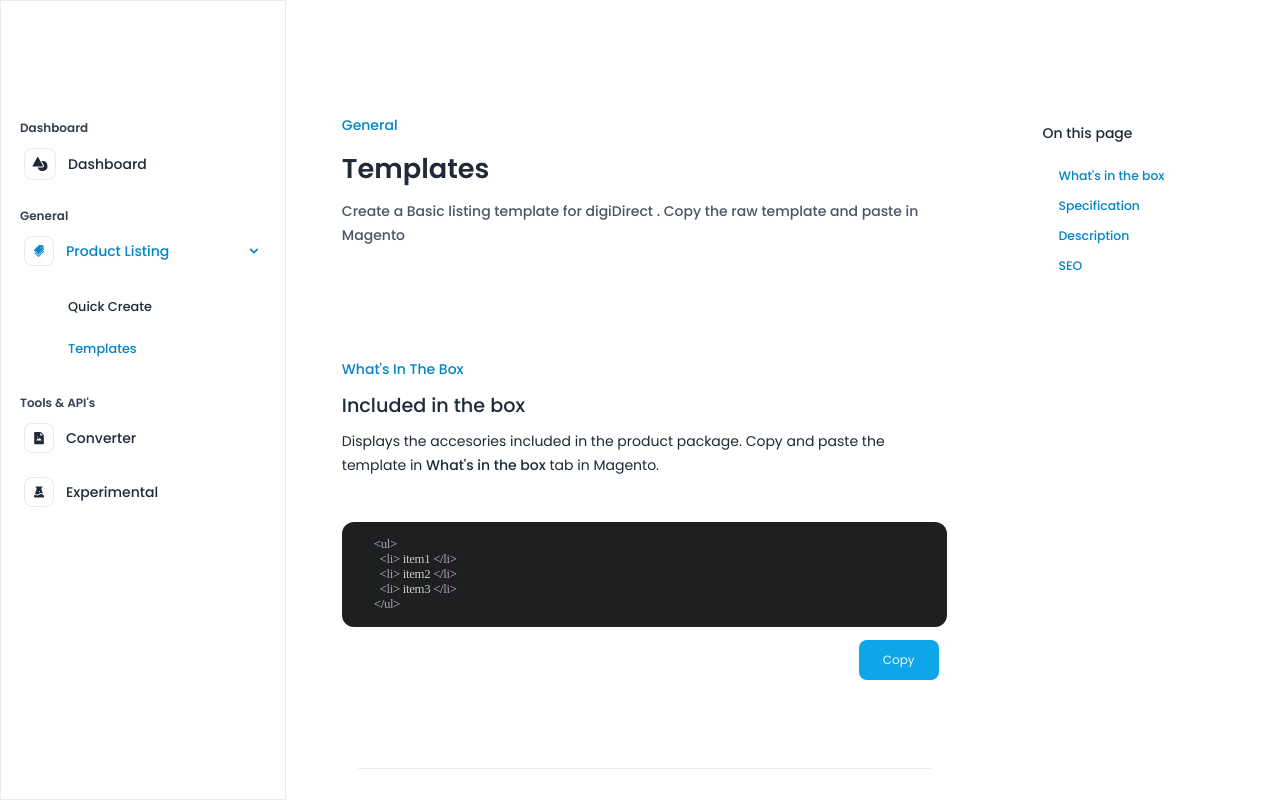
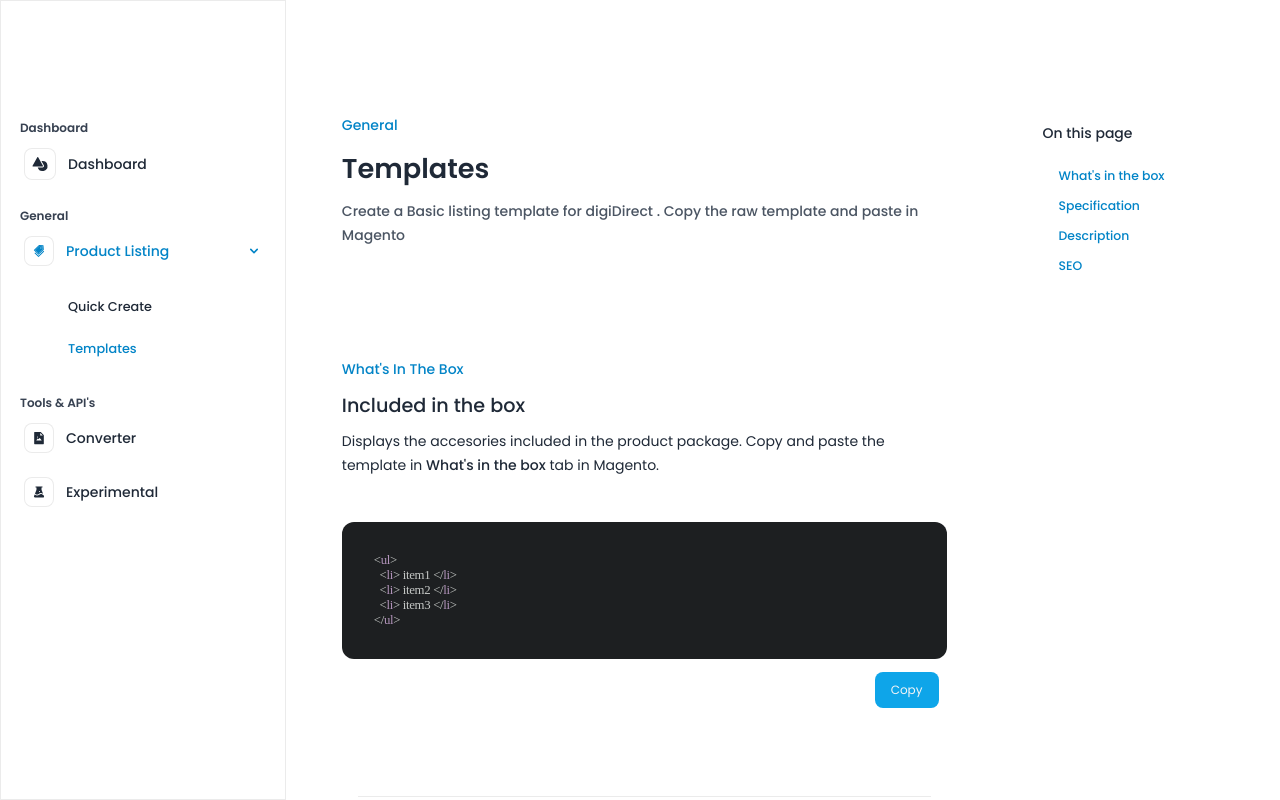
Before and after one commit to rogelcristobal/digiDirect, a React (Create React App) app: page /#/templates in a window 1280 px wide. Built offline with nearby package versions, Linux system fonts and the light colour scheme; a small style sheet from the web is missing.

Commit message:
reduced copy btn size

```diff
--- a/src/components/CodeBlock.jsx
+++ b/src/components/CodeBlock.jsx
@@ -77,8 +77,8 @@ const CodeBlock = ({ code }) => {
           style: { fontFamily: "Hack",letterSpacing:'-0.025em' },
         }}
         customStyle={{
-          paddingTop: "0rem",
-          paddingBottom: "0rem",
+          paddingTop: "1rem",
+          paddingBottom: "1rem",
           paddingLeft: "2rem",
           paddingRight: "1rem",
           borderRadius: " 0.75rem",
@@ -100,7 +100,7 @@ const CodeBlock = ({ code }) => {
       <Box className=" box-border  px-2 w-full min-w-[10rem] flex items-center justify-end space-x-3 rounded-md ">
         <Button
           variant="contained"
-          className={`py-3 px-6 capitalize text-xs  transition-all ease-in-out duration-300   flex items-center  rounded-lg justify-center shadow-none font-normal  text-gray-100 bg-sky-500  cursor-pointer  `}
+          className={`py-2.5 px-5.5 capitalize text-xs  transition-all ease-in-out duration-300   flex items-center  rounded-lg justify-center shadow-none font-normal  text-gray-100 bg-sky-500  cursor-pointer  `}
           onClick={handleCopy}
         >
           copy
@@ -109,7 +109,7 @@ const CodeBlock = ({ code }) => {
         {code.styles && (
           <Paper
             variant="contained"
-            className={`py-3 px-3   flex items-center  rounded-lg justify-center   transition-all ease-in-out duration-300   cursor-pointer ${
+            className={`py-2.5 px-2.5   flex items-center  rounded-lg justify-center   transition-all ease-in-out duration-300   cursor-pointer ${
               !styleVisibility
                 ? "text-sky-500 bg-[#f1f3f8] "
                 : "text-sky-500 bg-[#f1f3f8] "
```
